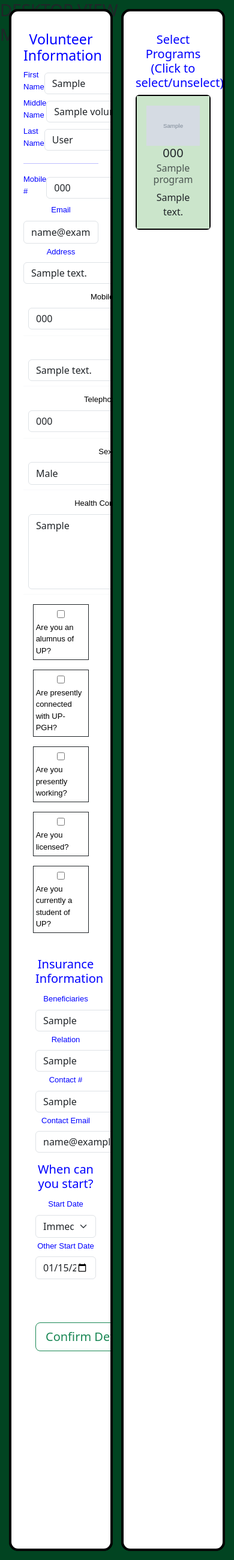
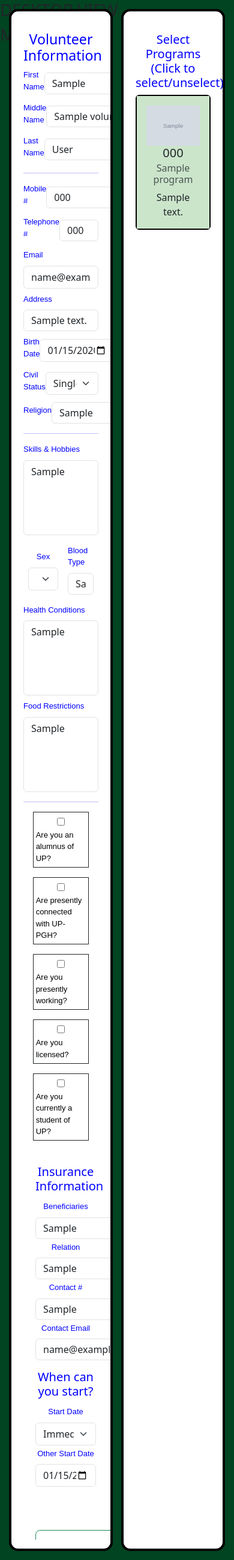
Before and after one commit to Cyapher/pahinungod_forms, a Django app: page /volunteer/edit/1 in a window 390 px wide. Shown: the whole page at 60% size. Run offline with Django 4.2, Linux system fonts and the light colour scheme; a user stored in the database is signed in; tables that the repository leaves empty hold one stand-in row (values such as "Sample post"); grey boxes marked "Sample" are stand-in pictures; some libraries are stand-ins or nearby versions.

Commit message:
Mobile Edit Updated

```diff
--- a/volunteer_forms/forms.py
+++ b/volunteer_forms/forms.py
@@ -82,6 +82,15 @@
             if field_name == 'programs':
                 field.widget.attrs['size'] = '7'
 
+            if field_name == 'address':
+                field.widget.attrs['style'] = 'width: 100%'
+
+            if field_name == 'telephone':
+                field.widget.attrs['style'] = 'width: 100%'
+
+            if field_name == 'bloodType':
+                field.widget.attrs['style'] = 'width: 100%'
+
             if field_name in self.placeholders:
                 field.widget.attrs['placeholder'] = self.placeholders[field_name]
 
@@ -104,7 +113,7 @@
 
             if isinstance(field, forms.CharField):
                 field.widget.attrs.update({
-                    'class': 'form-control'
+                    'class': 'form-control',
                 })
 
             if field_name in self.program_placeholders:
--- a/volunteer_forms/templates/edit_volunteer.html
+++ b/volunteer_forms/templates/edit_volunteer.html
@@ -51,6 +51,7 @@
 
     input[type=text] {
       width: auto;
+      max-width: inherit;
       height: 60%;
     }
 
@@ -58,6 +59,8 @@
       font-size: small;
       text-align: left;
     }
+
+
   }
 
 
@@ -596,19 +599,19 @@
             <!-- NAME -->
             <div class="d-flex-col">
               <!-- FIRST NAME -->
-              <div class="d-flex align-items-center">
+              <div class="d-flex align-items-center my-2">
                 <label class="form-label flex-fill">First Name</label>
                 {{v_form.first_name}}
               </div>
 
               <!-- MIDDLE NAME -->
-              <div class="d-flex align-items-center">
+              <div class="d-flex align-items-center my-2">
                 <label class="form-label flex-fill">Middle Name</label>
                 {{v_form.middle_name}}
               </div>
 
               <!-- LAST NAME -->
-              <div class="d-flex align-items-center">
+              <div class="d-flex align-items-center my-2">
                 <label class="form-label flex-fill">Last Name</label>
                 {{v_form.last_name}}
               </div>
@@ -625,87 +628,95 @@
                 {{v_form.mobile}}
               </div>
 
+              <!-- TELEPHONE NUM -->
+              <div class="d-flex align-items-center my-2">
+                <label for="id_telephone" class="form-label mr-2 w-50">Telephone #</label>
+                {{v_form.telephone}}
+              </div>
+
               <!-- EMAIL -->
-              <div class="">
-                <label class="form-label flex-fill">Email</label>
-                {{v_form.email}}
+              <div class="my-2 d-flex flex-column">
+                <label class="form-label flex-fill me-auto">Email</label>
+                <div>
+                  {{v_form.email}}
+                </div>
               </div>
 
               <!-- ADDRESS -->
-              <div class="">
-                <label class="form-label flex-fill">Address</label>
-                {{v_form.address}}
+              <div class="my-2 d-flex flex-column">
+                <label class="form-label flex-fill me-auto">Address</label>
+                <div>
+                  {{v_form.address}}
+                </div>
               </div>
 
+              <!-- BIRTH DATE -->
+              <div class="d-flex align-items-center my-2">
+                <label for="id_birth_date" class="form-label w-50">Birth Date</label>
+                {% render_field v_form.birthdate type="date" class="form-control" placeholder="mm/dd/yyyy" %}
+              </div>
+
+              <!-- CIVIL STATUS -->
+              <div class="d-flex align-items-center my-2">
+                <label for="id_civilStatus" class="form-label flex-fill w-50">Civil Status</label>
+                {{v_form.civilStatus}}
+              </div>
+
+              <!-- RELIGION -->
+              <div class="d-flex align-items-center my-2">
+                <label for="id_religion" class="form-label flex-fill w-50">Religion</label>
+                {{v_form.religion}}
+              </div>
+
+              <hr class="dashed">
+
+              <!-- HOBBIES -->
+              <div class="my-2 d-flex flex-column">
+                <label for="id_skillsHobbies" class="form-label flex-fill me-auto">Skills & Hobbies</label>
+                <div>
+                  {{v_form.skillsHobbies}}
+                </div>
+              </div>
+
+              <!-- SEX AND BLOOD TYPE -->
+              <div class="d-flex align-items-center my-2">
+
+                <!-- SEX -->
+                <div class="m-2 w-50 flex-column">
+                  <label class="form-label flex-fill me-auto">Sex</label>
+                  <div>
+                    {{v_form.sex}}
+                  </div>
+                </div>
+
+                <!-- BLOOD TYPE -->
+                <div class="m-2 w-50 flex-column">
+                  <label class="form-label flex-fill me-auto">Blood Type</label>
+                  {{v_form.bloodType}}
+                </div>
+
+              </div>
+
+              <!-- HEALTH CONDITIONS -->
+              <div class="my-2 d-flex flex-column">
+                <label class="form-label flex-fill me-auto">Health Conditions</label>
+                <div>
+                  {{v_form.healthConditions}}
+                </div>
+              </div>
+
+              <!-- FOOD RESTRICTIONS -->
+              <div class="my-2 d-flex flex-column">
+                <label for="id_foodRestrictions" class="form-label flex-fill me-auto">Food Restrictions</label>
+                <div>
+                  {{v_form.foodRestrictions}}
+                </div>
+              </div>
+
+              <hr class="dashed">
+
+
             </div>
-
-            <table class="table border-light">
-
-              <!-- DESKTOP VIEW -->
-              <tbody>
-
-                <tr>
-                  <td>
-                    <label class="form-label">Mobile #</label>
-                    {{v_form.mobile}}
-                  </td>
-                  <td colspan="2">
-                    <label class="form-label">Email</label>
-                    {{v_form.email}}
-                  </td>
-                </tr>
-                <tr>
-                  <td colspan="3">
-                    <label for="id_address" class="form-label">Address</label>
-                    {{v_form.address}}
-                  </td>
-                </tr>
-                <tr>
-                  <td colspan="1">
-                    <label for="id_telephone" class="form-label">Telephone #</label>
-                    {{v_form.telephone}}
-                  </td>
-                  <td colspan="1">
-                    <label for="id_birth_date" class="form-label">Birth Date</label>
-                    {% render_field v_form.birthdate type="date" class="form-control" placeholder="mm/dd/yyyy" %}
-                  </td>
-                  <td colspan="1">
-                    <label for="id_civilStatus" class="form-label">Civil Status</label>
-                    <br>
-                    {{v_form.civilStatus}}
-                  </td>
-                </tr>
-                <tr>
-                  <td colspan="1">
-                    <label for="id_sex" class="form-label">Sex</label>
-                    <br>
-                    {{v_form.sex}}
-                  </td>
-                  <td>
-                    <label for="id_bloodType" class="form-label">Blood Type</label>
-                    {{v_form.bloodType}}
-                  </td>
-                  <td colspan="1">
-                    <label for="id_religion" class="form-label">Religion</label>
-                    {{v_form.religion}}
-                  </td>
-                </tr>
-                <tr>
-                  <td colspan="1">
-                    <label for="id_healthConditions" class="form-label">Health Conditions</label>
-                    {{v_form.healthConditions}}
-                  </td>
-                  <td colspan="1">
-                    <label for="id_skillsHobbies" class="form-label">Skills & Hobbies</label>
-                    {{v_form.skillsHobbies}}
-                  </td>
-                  <td colspan="1">
-                    <label for="id_foodRestrictions" class="form-label">Food Restrictions</label>
-                    {{v_form.foodRestrictions}}
-                  </td>
-                </tr>
-              </tbody>
-            </table>
 
             <table class="w-75 table table-sm table-bordered border-dark" align="center">
               <thead>
```
